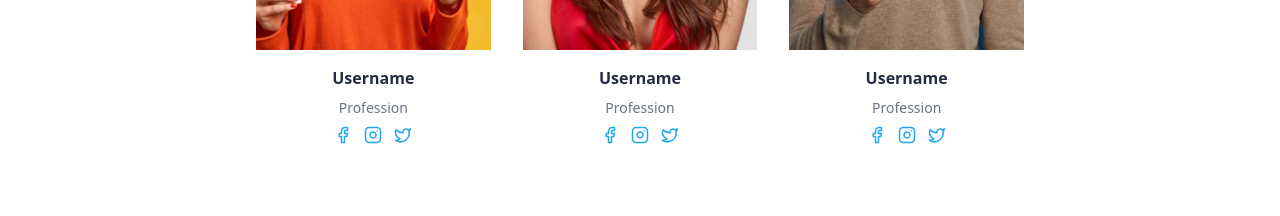
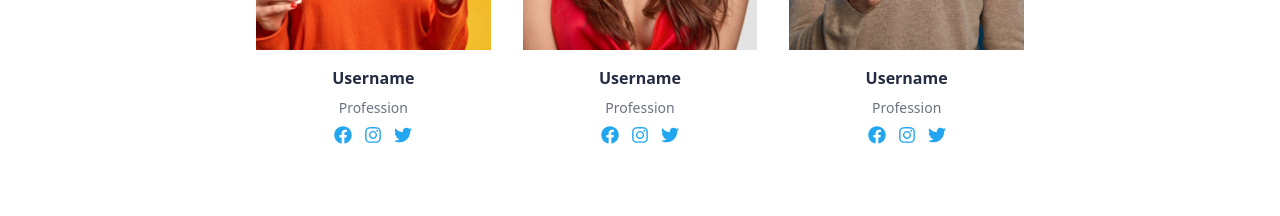
Before and after one commit to tolga-kaymaz/e-commerce, a React (Vite) app: page /about in a window 1280 px wide. Shown: the part 2060-2276 px from the top of the page. Built offline with nearby package versions, Linux system fonts and the light colour scheme; no server answers.

Commit message:
fix about page icons

```diff
--- a/src/pages/AboutPage.jsx
+++ b/src/pages/AboutPage.jsx
@@ -1,4 +1,5 @@
-import { Twitter, Facebook, Instagram, Play } from "lucide-react"
+import { Play } from "lucide-react"
+import { FaFacebook, FaInstagram, FaTwitter } from "react-icons/fa"
 
 import noneImg from "../assets/images/none.png"
 import videoImg from "../assets/images/video.png"
@@ -110,13 +111,13 @@ function AboutPage() {
               <p className="text-sm text-gray-500">{member.profession}</p>
              <div className="flex items-center gap-3">
   <a href="https://facebook.com" target="_blank" rel="noreferrer">
-                  <Facebook size={18} className="text-[#23A6F0]" />
+    <FaFacebook size={18} className="text-[#23A6F0]" />
   </a>
   <a href="https://instagram.com" target="_blank" rel="noreferrer">
-                  <Instagram size={18} className="text-[#23A6F0]" />
+    <FaInstagram size={18} className="text-[#23A6F0]" />
   </a>
   <a href="https://twitter.com" target="_blank" rel="noreferrer">
-                  <Twitter size={18} className="text-[#23A6F0]" />
+    <FaTwitter size={18} className="text-[#23A6F0]" />
   </a>
 </div>
             </div>
```
Lines whose indentation alone changed are shown as unchanged.
